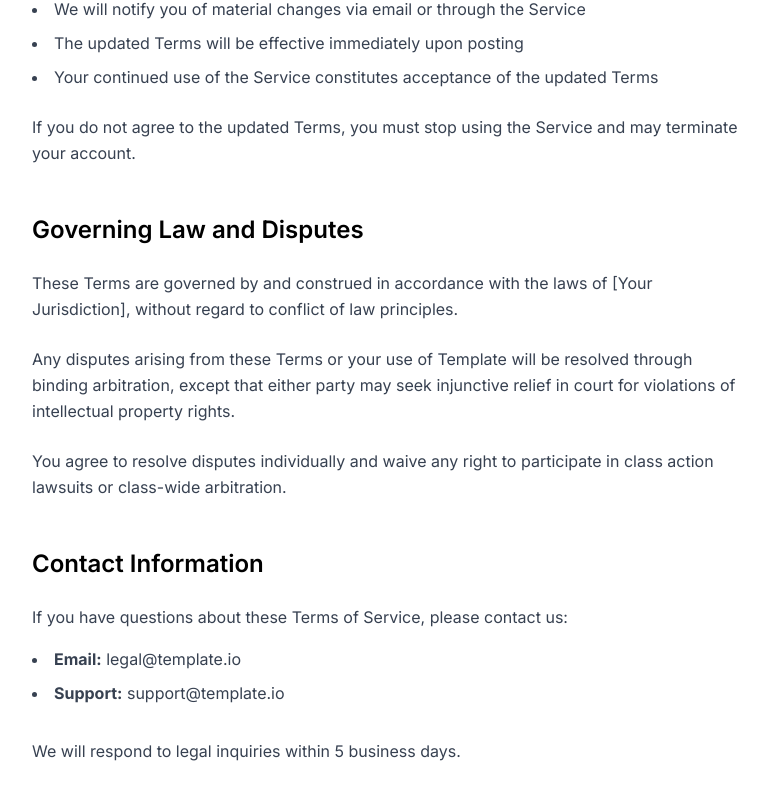
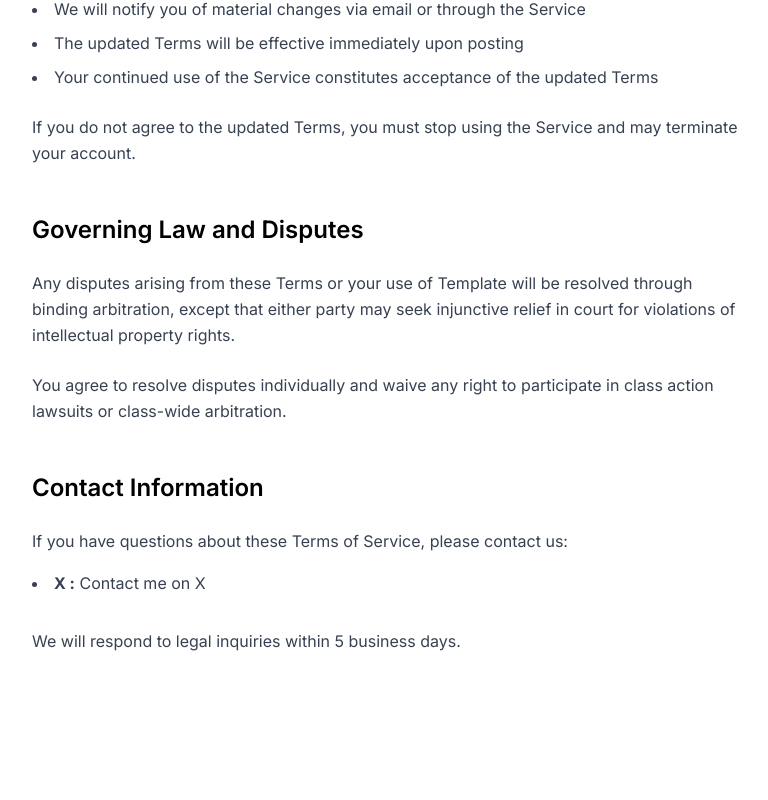
Before and after one commit to whosensei/Template.io, a Next.js app: page /terms in a window 1280 px wide. Shown: the part 4365-5165 px from the top of the page, without its empty margins (248-1016 px from the left). After the commit the page ends 5115 px from the top, so only its background shows below. Built offline with nearby package versions, Linux system fonts and the light colour scheme.

Commit message:
updated contact info on terms and privacy

```diff
--- a/app/privacy/page.tsx
+++ b/app/privacy/page.tsx
@@ -164,8 +164,7 @@ export default function PrivacyPolicy() {
             If you have any questions about this Privacy Policy or our data practices, please contact us:
           </p>
           <ul className="list-disc list-inside text-gray-700 leading-relaxed space-y-2 mb-8">
-            <li><strong>Email:</strong> privacy@template.io</li>
-            <li><strong>Support:</strong> support@template.io</li>
+            <li><strong> X :</strong> <a href="https://x.com/dipesshhhh" target="_blank" rel="noopener noreferrer">Contact me on X</a></li>
           </ul>
           <p className="text-gray-700 leading-relaxed mb-12">
             We are committed to resolving any privacy concerns promptly and transparently.
--- a/app/terms/page.tsx
+++ b/app/terms/page.tsx
@@ -192,9 +192,6 @@ export default function TermsOfService() {
 
           <h2 className="text-2xl font-semibold text-black mt-12 mb-6">Governing Law and Disputes</h2>
           <p className="text-gray-700 leading-relaxed mb-6">
-            These Terms are governed by and construed in accordance with the laws of [Your Jurisdiction], without regard to conflict of law principles.
-          </p>
-          <p className="text-gray-700 leading-relaxed mb-6">
             Any disputes arising from these Terms or your use of Template will be resolved through binding arbitration, except that either party may seek injunctive relief in court for violations of intellectual property rights.
           </p>
           <p className="text-gray-700 leading-relaxed mb-8">
@@ -206,8 +203,7 @@ export default function TermsOfService() {
             If you have questions about these Terms of Service, please contact us:
           </p>
           <ul className="list-disc list-inside text-gray-700 leading-relaxed space-y-2 mb-8">
-            <li><strong>Email:</strong> legal@template.io</li>
-            <li><strong>Support:</strong> support@template.io</li>
+            <li><strong> X :</strong> <a href="https://x.com/dipesshhhh" target="_blank" rel="noopener noreferrer">Contact me on X</a></li>
           </ul>
           <p className="text-gray-700 leading-relaxed mb-12">
             We will respond to legal inquiries within 5 business days.
```
